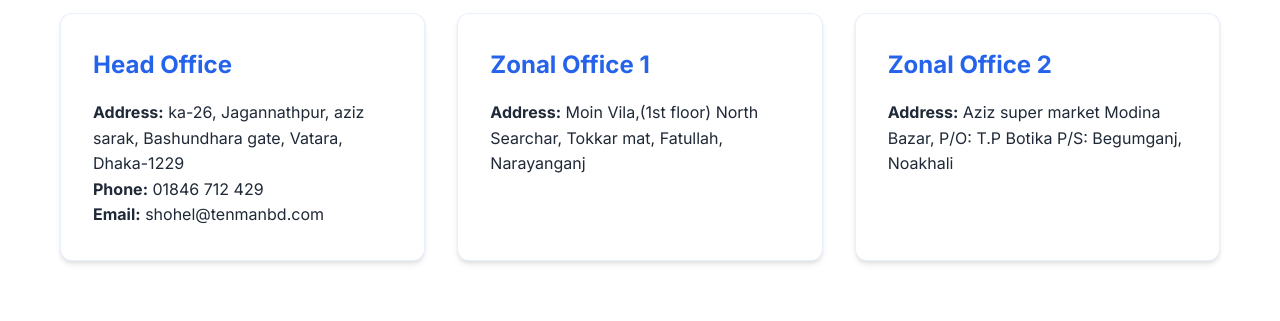
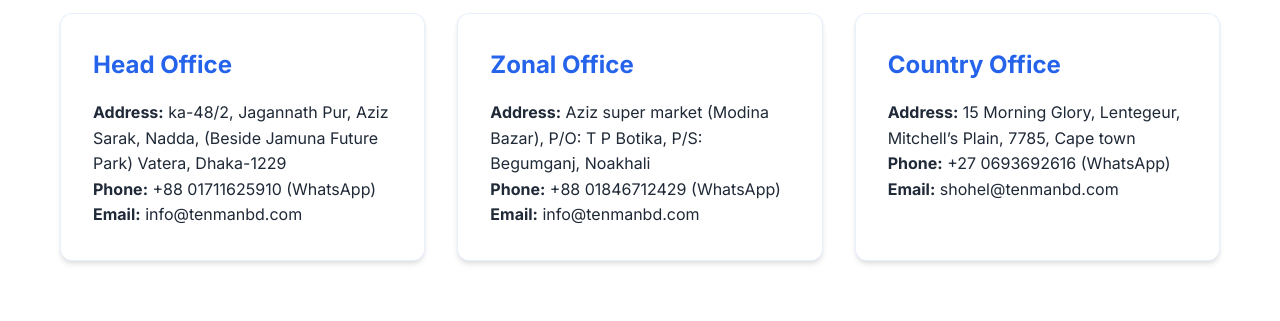
Before and after one commit to hrid0yyy/tenmanbd, a plain HTML site: page contact.html in a window 1280 px wide. Shown: the part 479-800 px from the top of the page. Drawn offline with Linux system fonts and the light colour scheme.

Commit message:
Update about and contact pages with new company information and mission statement

```diff
--- a/contact.html
+++ b/contact.html
@@ -46,23 +46,27 @@
                     <div class="office-card">
                         <h3>Head Office</h3>
                         <div class="office-details">
-                            <p><strong>Address:</strong> ka-26, Jagannathpur, aziz sarak, Bashundhara gate, Vatara, Dhaka-1229</p>
-                            <p><strong>Phone:</strong> 01846 712 429</p>
-                            <p><strong>Email:</strong> shohel@tenmanbd.com</p>
+                                <p><strong>Address:</strong> ka-48/2, Jagannath Pur, Aziz Sarak, Nadda, (Beside Jamuna Future Park) Vatera, Dhaka-1229</p>
+                                <p><strong>Phone:</strong> +88 01711625910 (WhatsApp)</p>
+                                <p><strong>Email:</strong> info@tenmanbd.com</p>
                         </div>
                     </div>
 
                         <div class="office-card">
-                        <h3>Zonal Office 1</h3>
+                            <h3>Zonal Office</h3>
                             <div class="office-details">
-                            <p><strong>Address:</strong> Moin Vila,(1st floor) North Searchar, Tokkar mat, Fatullah, Narayanganj</p>
+                                <p><strong>Address:</strong> Aziz super market (Modina Bazar), P/O: T P Botika, P/S: Begumganj, Noakhali</p>
+                                <p><strong>Phone:</strong> +88 01846712429 (WhatsApp)</p>
+                                <p><strong>Email:</strong> info@tenmanbd.com</p>
                             </div>
                         </div>
 
                         <div class="office-card">
-                        <h3>Zonal Office 2</h3>
+                            <h3>Country Office</h3>
                             <div class="office-details">
-                            <p><strong>Address:</strong> Aziz super market Modina Bazar, P/O: T.P Botika P/S: Begumganj, Noakhali</p>
+                                <p><strong>Address:</strong> 15 Morning Glory, Lentegeur, Mitchell’s Plain, 7785, Cape town</p>
+                                <p><strong>Phone:</strong> +27 0693692616 (WhatsApp)</p>
+                                <p><strong>Email:</strong> shohel@tenmanbd.com</p>
                             </div>
                         </div>
                 </div>
```
Also changed, not shown: about.html (+7 -12 lines). Lines whose indentation alone changed are shown as unchanged.
